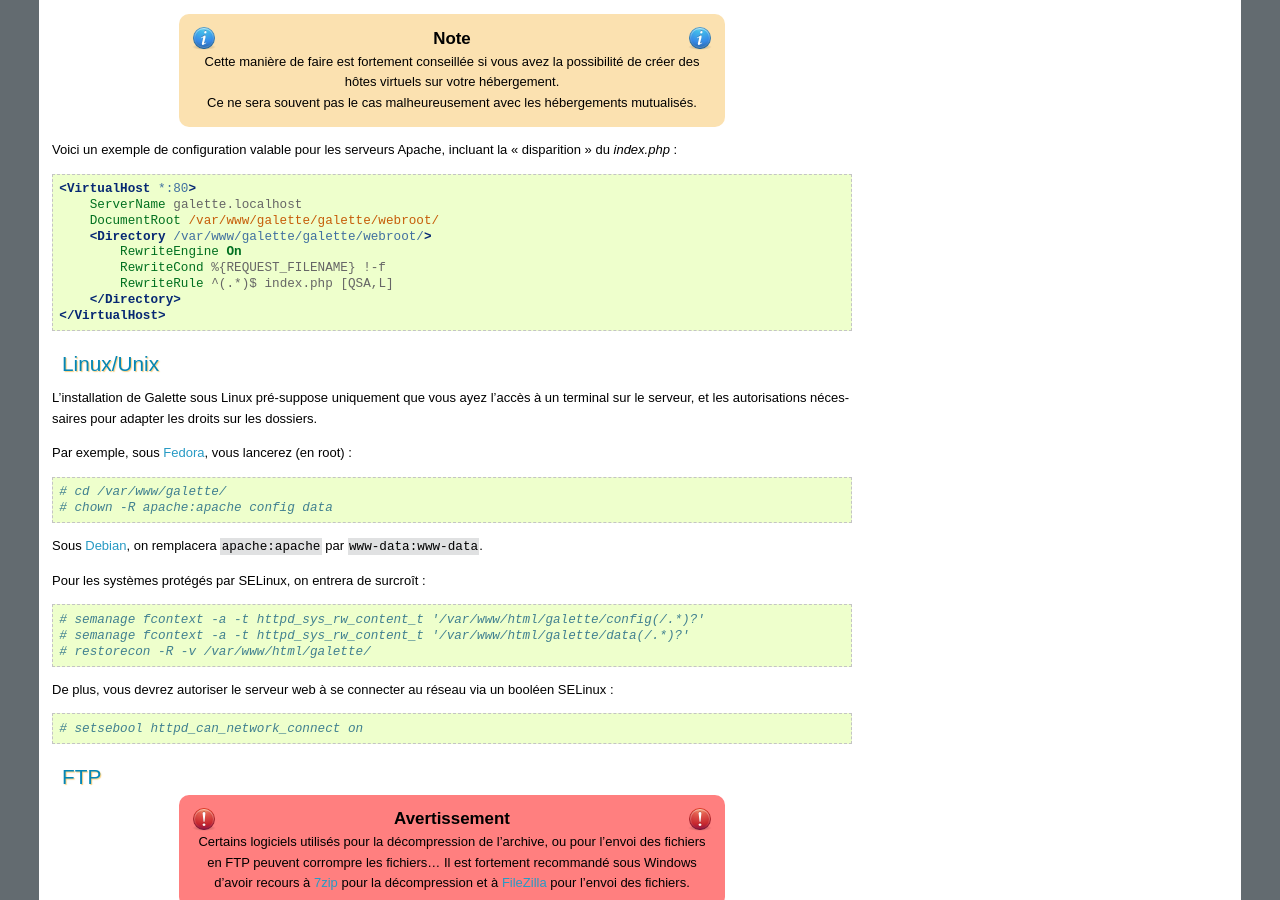
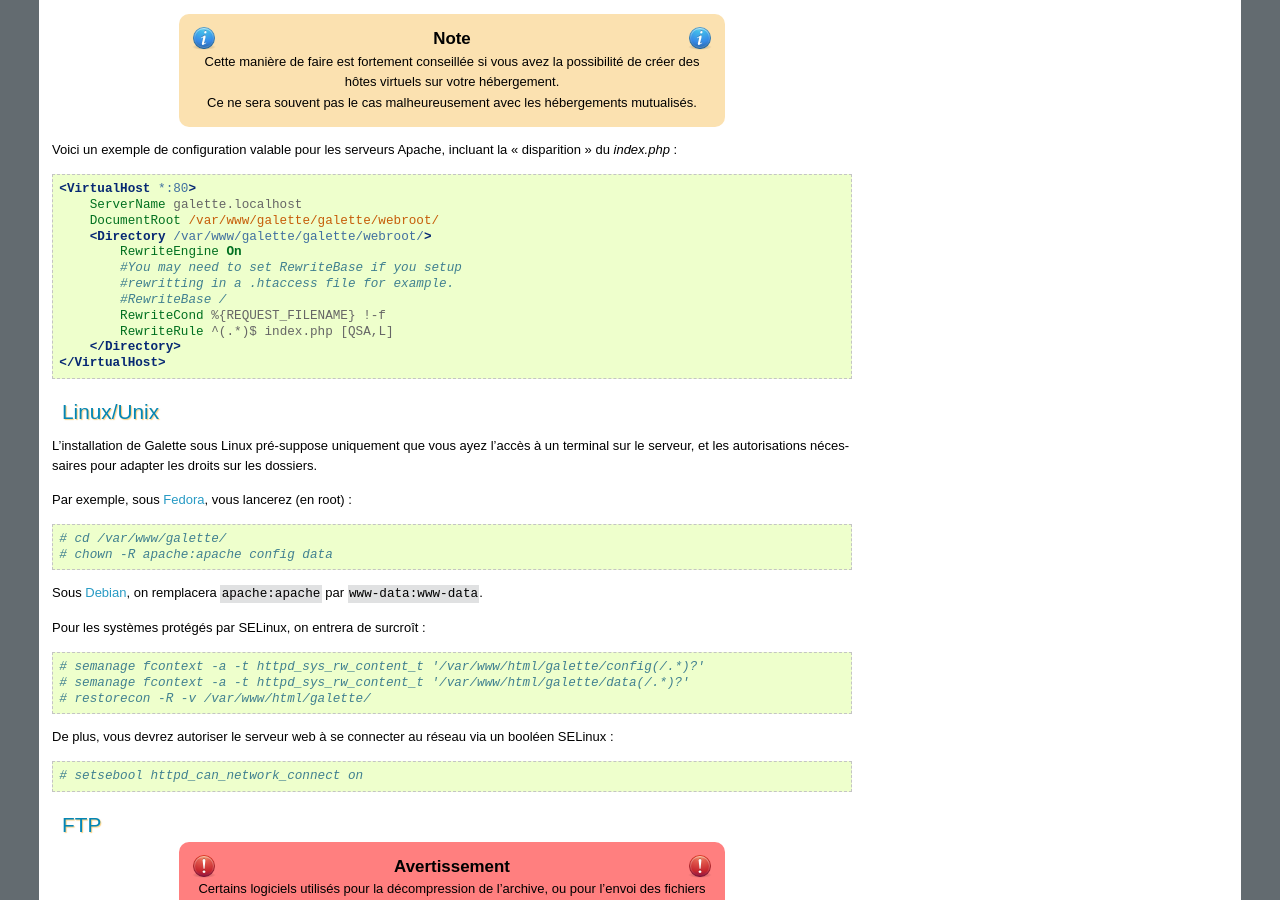
Before and after one commit to galette/galettedoc, a Sphinx documentation site: the page built from source/installation/preparation.rst, in a window 1280 px wide and 900 px high, scrolled down 1166 px. Built offline with Sphinx 7.4.7, drawn with Linux system fonts in a browser that asks for light colours.

Commit message:
Ajout d'un RewriteBase d'exemple

```diff
--- a/source/installation/preparation.rst
+++ b/source/installation/preparation.rst
@@ -60,6 +60,9 @@ Voici un exemple de configuration valable pour les serveurs Apache, incluant la
        DocumentRoot /var/www/galette/galette/webroot/
        <Directory /var/www/galette/galette/webroot/>
            RewriteEngine On
+           #You may need to set RewriteBase if you setup
+           #rewritting in a .htaccess file for example.
+           #RewriteBase /
            RewriteCond %{REQUEST_FILENAME} !-f
            RewriteRule ^(.*)$ index.php [QSA,L]
        </Directory>
```
